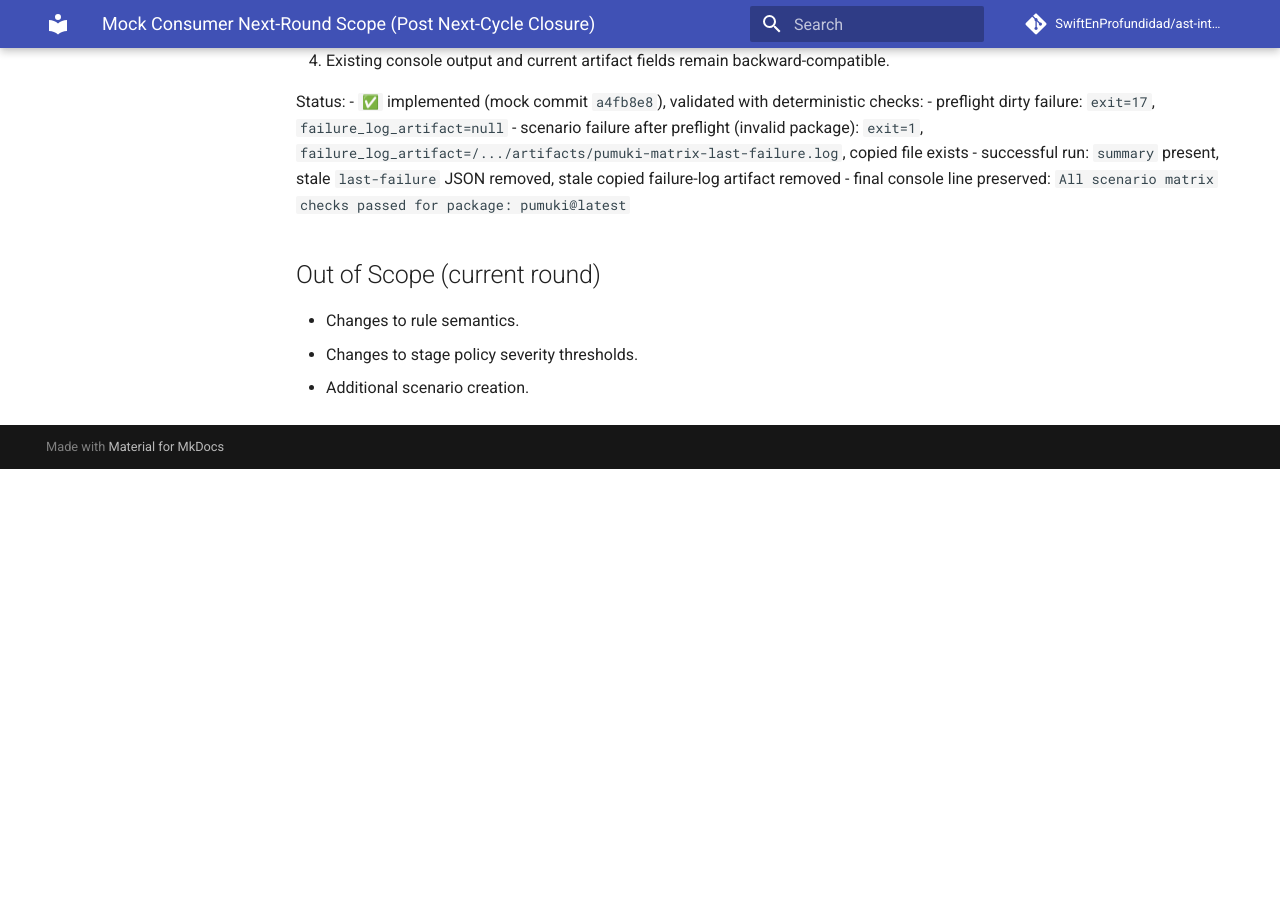
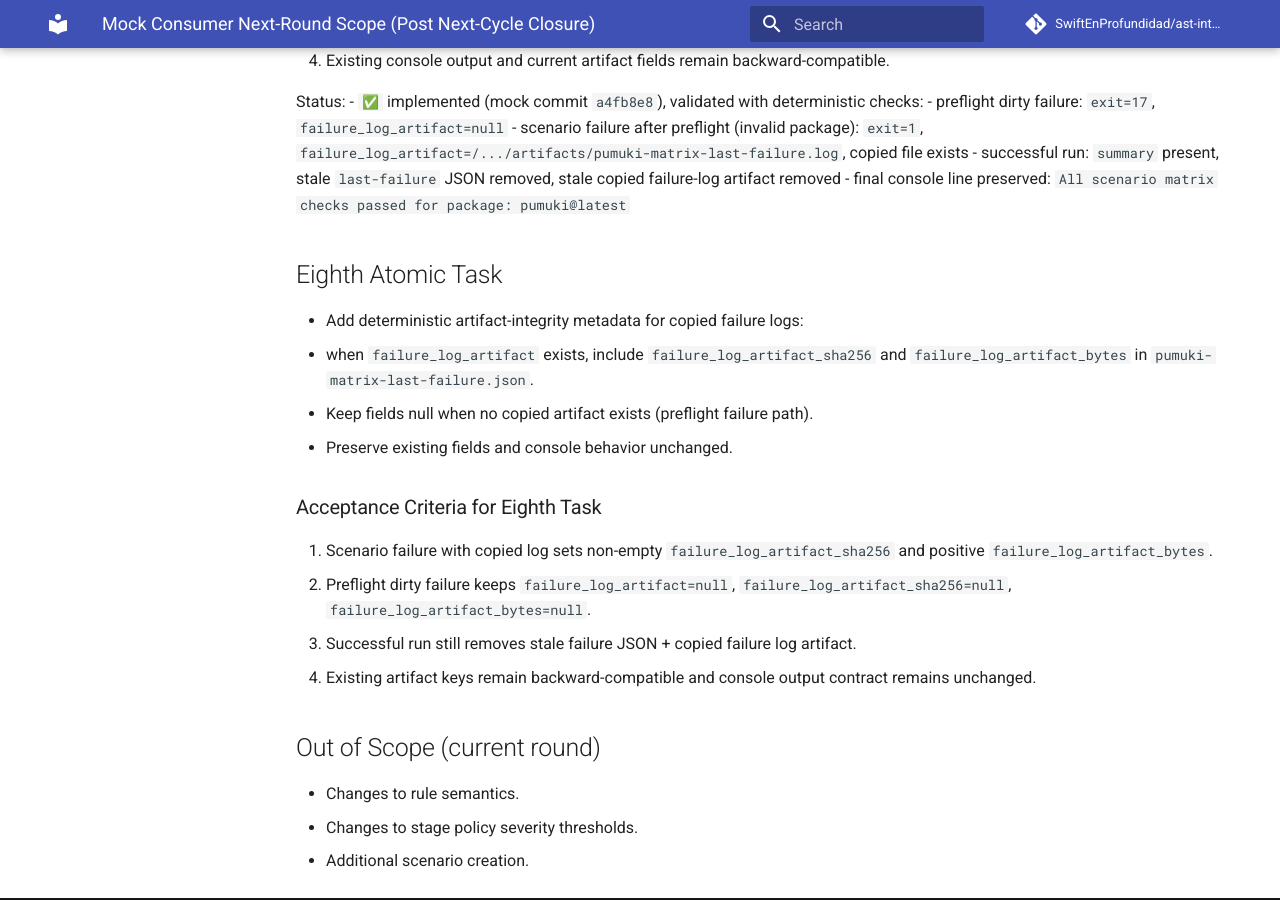
Before and after one commit to SwiftEnProfundidad/ast-intelligence-hooks, an MkDocs documentation site: the page built from docs/validation/mock-consumer-next-round-scope.md, in a window 1280 px wide and 900 px high, scrolled down 4436 px. Built offline with MkDocs 1.6.1 and Material for MkDocs 9.7.7, drawn with Linux system fonts in a browser that asks for light colours; comment, search, counter and statistics services are not loaded; before the commit the page ends 4905 px from its top, so only the background shows below that.

Commit message:
docs(validation): define task 8 failure-log integrity metadata

```diff
--- a/docs/validation/mock-consumer-next-round-scope.md
+++ b/docs/validation/mock-consumer-next-round-scope.md
@@ -152,6 +152,20 @@ Status:
   - successful run: `summary` present, stale `last-failure` JSON removed, stale copied failure-log artifact removed
   - final console line preserved: `All scenario matrix checks passed for package: pumuki@latest`
 
+## Eighth Atomic Task
+
+- Add deterministic artifact-integrity metadata for copied failure logs:
+  - when `failure_log_artifact` exists, include `failure_log_artifact_sha256` and `failure_log_artifact_bytes` in `pumuki-matrix-last-failure.json`.
+- Keep fields null when no copied artifact exists (preflight failure path).
+- Preserve existing fields and console behavior unchanged.
+
+### Acceptance Criteria for Eighth Task
+
+1. Scenario failure with copied log sets non-empty `failure_log_artifact_sha256` and positive `failure_log_artifact_bytes`.
+2. Preflight dirty failure keeps `failure_log_artifact=null`, `failure_log_artifact_sha256=null`, `failure_log_artifact_bytes=null`.
+3. Successful run still removes stale failure JSON + copied failure log artifact.
+4. Existing artifact keys remain backward-compatible and console output contract remains unchanged.
+
 ## Out of Scope (current round)
 
 - Changes to rule semantics.
```
Also changed, not shown: docs/REFRACTOR_PROGRESS.md (+3 -1 lines).
